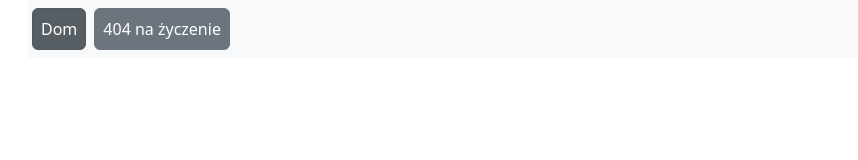
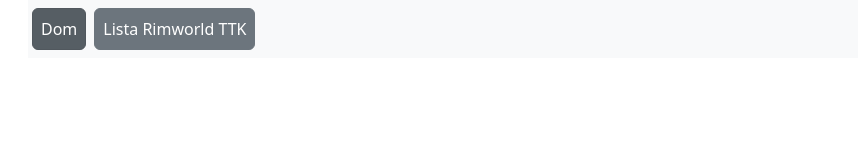
Before and after one commit to Ksyl0/ksylthingsweb, an Angular app: page / in a window 1280 px wide. Before the commit this address had no page. Shown: the top 160 px of the page, without its empty margins (20-878 px from the left). Built offline with nearby package versions, Linux system fonts and the light colour scheme.

Commit message:
Zastąpienie odnośnika do 404 odnośnikiem do listy

```diff
--- a/src/app/app.component.html
+++ b/src/app/app.component.html
@@ -1,7 +1,7 @@
 <div class="w-100 h-100">
     <nav class="navbar navbar-expand-lg navbar-light bg-light col mx-5 sticky-top">
         <a class="mx-1 px-2 btn btn-secondary navbar" routerLink="" routerLinkActive="active">Dom</a>
-        <a class="mx-1 px-2 btn btn-secondary navbar" routerLink="lakamakafa" routerLinkActive="active">404 na życzenie</a>
+        <a class="mx-1 px-2 btn btn-secondary navbar" href="https://lista.ksylthings.dev">Lista Rimworld TTK</a>
     </nav>
 <router-outlet></router-outlet>
 </div>
```
